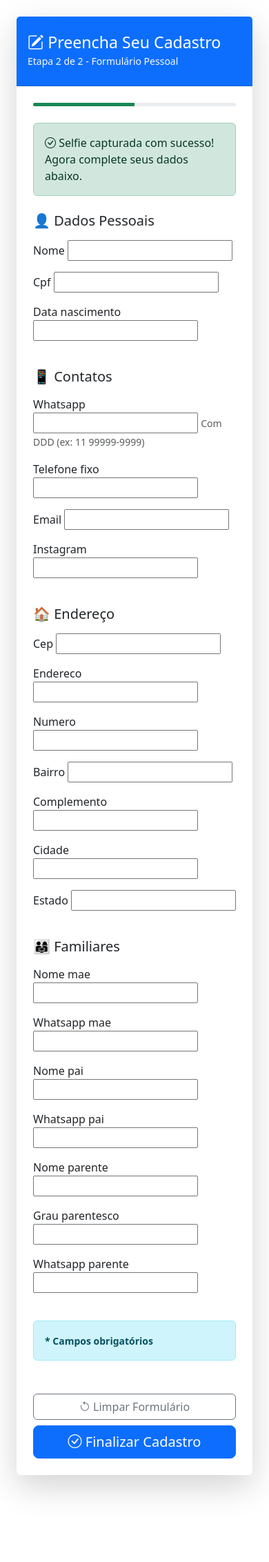
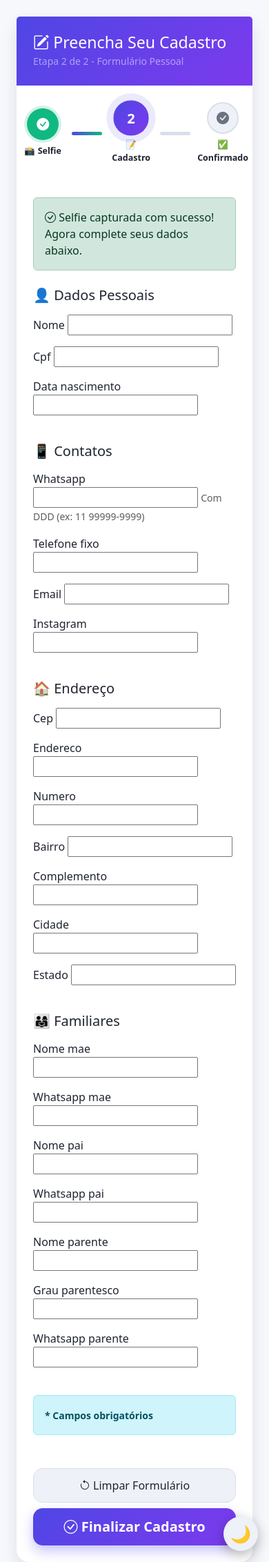
Before and after one commit to tonilopes/photoapp_v2, a Django app: template templates/gestcaptur/formando_cadastro.html in a window 390 px wide. Shown: the whole page at 69% size. Run offline with Django 3.2, Linux system fonts and the light colour scheme; the template is opened without the code that fills it: most values are stand-ins (such as "Sample title", 1, 10 or a date in 2020); form fields are guessed from the names that the template uses; parts of the project's set-up code (start-up, migrations or seed data) failed here and were passed over.

Commit message:
Fase 4 - visual publico (fotoid): design system Photum (tokens, gradiente, cards), stepper animado Selfie->Cadastro->Confirmado, dark mode OPCIONAL (toggle do usuario, persistido, default = sistema), responsividade fina (botoes 48px, anti-zoom iOS), PWA publico (manifest_fotoid + sw_fotoid network-first escopo raiz, cache separada do backoffice); testes atualizados

```diff
--- /dev/null
+++ b/gestcaptur/static/gestcaptur/css/fase4_publico.css
@@ -0,0 +1,272 @@
+/* ==========================================================================
+   FASE 4 — Design System público (flujo de formandos · fotoid.photum.com.br)
+   Selfie → Cadastro → Confirmado
+   Incluído SOLO nas páginas públicas (via extra_head), não toca o backoffice.
+   ========================================================================== */
+
+/* ---------- Design tokens ---------- */
+:root {
+    --photum-bg: #f6f8fc;
+    --photum-surface: #ffffff;
+    --photum-surface-2: #eef1f7;
+    --photum-text: #1f2430;
+    --photum-muted: #6b7280;
+    --photum-border: #d9dfe9;
+    --photum-grad-1: #4f46e5;
+    --photum-grad-2: #7c3aed;
+    --photum-grad-rgb: 79, 70, 229;
+    --photum-ok: #10b981;
+    --photum-warn: #f59e0b;
+    --photum-danger: #ef4444;
+    --photum-shadow: 0 10px 24px rgba(15, 23, 42, .10);
+    --photum-radius: 18px;
+    --photum-input-bg: #ffffff;
+    --photum-input-color: #1f2430;
+    --photum-input-border: #d9dfe9;
+}
+
+html[data-theme="dark"] {
+    --photum-bg: #0f1420;
+    --photum-surface: #151c2c;
+    --photum-surface-2: #1d2840;
+    --photum-text: #e6eaf3;
+    --photum-muted: #9aa4b8;
+    --photum-border: #2a3550;
+    --photum-grad-1: #6366f1;
+    --photum-grad-2: #8b5cf6;
+    --photum-grad-rgb: 99, 102, 241;
+    --photum-shadow: 0 12px 28px rgba(0, 0, 0, .45);
+    --photum-input-bg: #1a2234;
+    --photum-input-color: #e6eaf3;
+    --photum-input-border: #2e3a58;
+}
+
+/* ---------- Base ---------- */
+body {
+    background: var(--photum-bg);
+}
+
+/* ---------- Card público ---------- */
+.f4-card {
+    border: 0;
+    border-radius: var(--photum-radius);
+    background: var(--photum-surface);
+    box-shadow: var(--photum-shadow);
+}
+.f4-card .card-body,
+.f4-card .card-footer {
+    color: var(--photum-text);
+}
+.f4-header {
+    background: linear-gradient(135deg, var(--photum-grad-1), var(--photum-grad-2));
+    color: #fff;
+    border: 0;
+    border-radius: var(--photum-radius) var(--photum-radius) 0 0;
+    padding: 1.4rem 1.5rem;
+}
+.f4-header h2, .f4-header h3 {
+    color: #fff;
+}
+
+/* ---------- Stepper ---------- */
+.f4-stepper-wrap {
+    display: flex;
+    justify-content: center;
+}
+.f4-stepper {
+    display: flex;
+    align-items: center;
+    justify-content: center;
+    gap: 10px;
+}
+.f4-step {
+    display: flex;
+    flex-direction: column;
+    align-items: center;
+    min-width: 64px;
+}
+.f4-dot {
+    width: 46px;
+    height: 46px;
+    border-radius: 50%;
+    background: var(--photum-surface-2);
+    color: var(--photum-muted);
+    border: 2px solid var(--photum-border);
+    font-weight: 700;
+    font-size: 18px;
+    display: flex;
+    align-items: center;
+    justify-content: center;
+    transition: all .35s ease;
+}
+.f4-step.pending .f4-dot {
+    opacity: .75;
+}
+.f4-step.done .f4-dot {
+    background: var(--photum-ok);
+    color: #fff;
+    border-color: transparent;
+    box-shadow: 0 0 0 4px rgba(16, 185, 129, .18);
+}
+.f4-step.active .f4-dot {
+    background: linear-gradient(135deg, var(--photum-grad-1), var(--photum-grad-2));
+    color: #fff;
+    border-color: transparent;
+    box-shadow: 0 0 0 5px rgba(var(--photum-grad-rgb), .22);
+    transform: scale(1.12);
+    animation: f4-pulse 1.8s ease-in-out infinite;
+}
+@keyframes f4-pulse {
+    0%, 100% { box-shadow: 0 0 0 5px rgba(var(--photum-grad-rgb), .22); }
+    50%      { box-shadow: 0 0 0 10px rgba(var(--photum-grad-rgb), .08); }
+}
+.f4-step-label {
+    font-size: 12.5px;
+    font-weight: 600;
+    color: var(--photum-text);
+    margin-top: 7px;
+    max-width: 96px;
+    text-align: center;
+}
+.f4-step.pending .f4-step-label {
+    color: var(--photum-muted);
+}
+.f4-step-connector {
+    flex: 1;
+    min-width: 44px;
+    height: 5px;
+    border-radius: 4px;
+    background: var(--photum-border);
+    transition: background .45s ease;
+}
+.f4-step-connector.filled {
+    background: linear-gradient(90deg, var(--photum-grad-1), var(--photum-ok));
+}
+/* ---------- Botões primários ---------- */
+.f4-btn-primary {
+    background: linear-gradient(135deg, var(--photum-grad-1), var(--photum-grad-2));
+    border: 0;
+    color: #fff;
+    border-radius: 14px;
+    box-shadow: 0 8px 18px rgba(var(--photum-grad-rgb), .32);
+    min-height: 52px;
+    font-weight: 600;
+    padding: .75rem 2rem;
+    transition: transform .15s ease, box-shadow .2s ease;
+}
+.f4-btn-primary:active {
+    transform: scale(.97);
+}
+.f4-btn-secondary {
+    background: var(--photum-surface-2);
+    border: 1px solid var(--photum-border);
+    color: var(--photum-text);
+    border-radius: 14px;
+    min-height: 52px;
+    font-weight: 500;
+    padding: .75rem 1.6rem;
+}
+.f4-btn-secondary:hover {
+    background: var(--photum-border);
+}
+
+/* ---------- Toggle claro/escuro (flotante, decisão do usuário) ---------- */
+.f4-theme-toggle {
+    position: fixed;
+    right: 16px;
+    bottom: 16px;
+    width: 50px;
+    height: 50px;
+    border-radius: 50%;
+    border: 0;
+    background: var(--photum-surface-2);
+    color: var(--photum-text);
+    font-size: 24px;
+    line-height: 1;
+    box-shadow: 0 6px 18px rgba(0, 0, 0, .28);
+    z-index: 2100;
+    transition: transform .2s ease;
+}
+.f4-theme-toggle:active {
+    transform: scale(.9);
+}
+
+/* ---------- Instruções / avisos (compat dark) ---------- */
+html[data-theme="dark"] .instruction-box {
+    background: #261f3a;
+    border-left: 4px solid var(--photum-grad-1);
+}
+html[data-theme="dark"] .instruction-box li,
+html[data-theme="dark"] .instruction-box h5 {
+    color: var(--photum-text);
+}
+html[data-theme="dark"] .alert {
+    background: var(--photum-surface-2);
+    color: var(--photum-text);
+}
+html[data-theme="dark"] .info-box,
+html[data-theme="dark"] .instruction-final,
+html[data-theme="dark"] .card-light {
+    background: var(--photum-surface-2);
+    border-color: var(--photum-border);
+    color: var(--photum-text);
+}
+html[data-theme="dark"] .info-value { color: var(--photum-ok); }
+
+/* ---------- Formulários: responsividade fina + anti-zoom iOS ---------- */
+.form-control, .form-select {
+    font-size: 16px; /* previene auto-zoom iOS */
+    background: var(--photum-input-bg);
+    color: var(--photum-input-color);
+    border-color: var(--photum-input-border);
+    min-height: 46px;
+    border-radius: 10px;
+}
+.form-control:focus, .form-select:focus {
+    border-color: var(--photum-grad-1);
+    box-shadow: 0 0 0 .18rem rgba(var(--photum-grad-rgb), .22);
+}
+.form-label {
+    font-weight: 600;
+    color: var(--photum-text);
+    margin-bottom: 7px;
+}
+@media (max-width: 576px) {
+    .btn, .btn-lg, button.btn { min-height: 48px; }
+}
+
+/* ---------- Modal da cámara (compat dark) ---------- */
+html[data-theme="dark"] .modal-content {
+    background: var(--photum-surface);
+    color: var(--photum-text);
+    border-color: var(--photum-border);
+}
+html[data-theme="dark"] .modal-header {
+    background: linear-gradient(135deg, var(--photum-grad-1), var(--photum-grad-2));
+    color: #fff;
+}
+html[data-theme="dark"] #cameraStatus {
+    background: var(--photum-surface-2);
+    color: var(--photum-text);
+}
+
+/* ---------- PWA: área segura (notch/gesture bar) ---------- */
+@media (display-mode: standalone) {
+    body {
+        padding-top: max(14px, env(safe-area-inset-top));
+        padding-bottom: max(14px, env(safe-area-inset-bottom));
+    }
+}
+
+/* ---------- Micro-animaciones ---------- */
+.f4-card {
+    animation: f4-entrance .45s ease;
+}
+@keyframes f4-entrance {
+    from { opacity: 0; transform: translateY(14px); }
+    to   { opacity: 1; transform: none; }
+}
+@media (prefers-reduced-motion: reduce) {
+    .f4-card { animation: none; }
+    .f4-step.active .f4-dot { animation: none; }
+}
--- /dev/null
+++ b/gestcaptur/static/gestcaptur/js/fase4_publico.js
@@ -0,0 +1,53 @@
+/* ==========================================================================
+   FASE 4 — JS público (flujo de formandos · fotoid)
+   - Tema claro/escuro OPZIONAL: decisão do usuário, persistida em localStorage.
+     Default: preferencia do sistema (prefers-color-scheme).
+   - Registra o Service Worker público (network-first, escopo raíz).
+   ========================================================================== */
+(function () {
+    'use strict';
+
+    var KEY = 'photum_tema';
+
+    function aplicar(tema) {
+        if (tema === 'dark') {
+            document.documentElement.setAttribute('data-theme', 'dark');
+        } else {
+            document.documentElement.removeAttribute('data-theme');
+        }
+    }
+
+    function guardar(tema) {
+        try { localStorage.setItem(KEY, tema); } catch (e) { /* ignore */ }
+    }
+
+    var guardado = null;
+    try { guardado = localStorage.getItem(KEY); } catch (e) { /* ignore */ }
+
+    var oscuro;
+    if (guardado === 'dark') oscuro = true;
+    else if (guardado === 'light') oscuro = false;
+    else {
+        var mq = window.matchMedia ? window.matchMedia('(prefers-color-scheme: dark)') : null;
+        oscuro = mq ? mq.matches : false;
+    }
+    aplicar(oscuro ? 'dark' : 'light');
+
+    var btn = document.getElementById('f4ThemeBtn');
+    if (btn) {
+        btn.textContent = oscuro ? '☀️' : '🌙';
+        btn.setAttribute('aria-label', oscuro ? 'Ativar tema claro' : 'Ativar tema escuro');
+        btn.addEventListener('click', function () {
+            oscuro = !oscuro;
+            aplicar(oscuro ? 'dark' : 'light');
+            guardar(oscuro ? 'dark' : 'light');
+            btn.textContent = oscuro ? '☀️' : '🌙';
+            btn.setAttribute('aria-label', oscuro ? 'Ativar tema claro' : 'Ativar tema escuro');
+        });
+    }
+
+    // Service Worker público (solo en HTTPS, nunca rompe si falla)
+    if ('serviceWorker' in navigator && window.location.protocol === 'https:') {
+        navigator.serviceWorker.register('/sw_fotoid.js').catch(function () { /* ignore */ });
+    }
+})();
--- a/photoapp/urls.py
+++ b/photoapp/urls.py
@@ -13,6 +13,8 @@ urlpatterns = [
     path('', RedirectView.as_view(url='/dashboard/', permanent=False)),  # 🔥 Redireciona a raiz para dashboard
     # Service Worker do painel interno servido na raiz para ter escopo '/' (PWA)
     path('sw.js', TemplateView.as_view(template_name='sw.js', content_type='application/javascript'), name='service_worker'),
+    # Service Worker do fluxo público de formandos (fotoid), também escopo '/'
+    path('sw_fotoid.js', TemplateView.as_view(template_name='sw_fotoid.js', content_type='application/javascript'), name='service_worker_fotoid'),
     path('admin/', admin.site.urls),
     path('', include('gestcaptur.urls')),
 ]
--- /dev/null
+++ b/templates/gestcaptur/fase4_stepper.html
@@ -0,0 +1,22 @@
+{% comment %}
+  Stepper visual do fluxo público de formandos (Fase 4).
+  Uso: {% include 'gestcaptur/fase4_stepper.html' with passo=1 %}  (1=selfie, 2=cadastro, 3=confirmado)
+{% endcomment %}
+<div class="f4-stepper-wrap mb-5" role="group" aria-label="Progresso do cadastro">
+    <div class="f4-stepper" id="f4Stepper">
+        <div class="f4-step {% if passo >= 1 %}done{% endif %} {% if passo == 1 %}active{% endif %}">
+            <div class="f4-dot">{% if passo > 1 %}<i class="bi bi-check-circle-fill" aria-hidden="true"></i>{% else %}1{% endif %}</div>
+            <div class="f4-step-label">📸 Selfie</div>
+        </div>
+        <div class="f4-step-connector {% if passo >= 2 %}filled{% endif %}" aria-hidden="true"></div>
+        <div class="f4-step {% if passo >= 2 %}done{% endif %} {% if passo == 2 %}active{% endif %}">
+            <div class="f4-dot">{% if passo > 2 %}<i class="bi bi-check-circle-fill" aria-hidden="true"></i>{% else %}2{% endif %}</div>
+            <div class="f4-step-label">📝 Cadastro</div>
+        </div>
+        <div class="f4-step-connector {% if passo >= 3 %}filled{% endif %}" aria-hidden="true"></div>
+        <div class="f4-step {% if passo >= 3 %}done{% endif %} {% if passo == 3 %}active{% endif %}">
+            <div class="f4-dot"><i class="bi bi-check-circle-fill" aria-hidden="true"></i></div>
+            <div class="f4-step-label">✅ Confirmado</div>
+        </div>
+    </div>
+</div>
--- a/templates/gestcaptur/formando_cadastro.html
+++ b/templates/gestcaptur/formando_cadastro.html
@@ -2,25 +2,33 @@
 {% load static %}
 
 {% block title %}Formulário de Cadastro - Formandos{% endblock %}
+
+{% block extra_head %}
+<link rel="stylesheet" href="{% static 'gestcaptur/css/fase4_publico.css' %}">
+<link rel="manifest" href="{% static 'gestcaptur/manifest_fotoid.json' %}">
+<meta name="theme-color" content="#4f46e5">
+<meta name="mobile-web-app-capable" content="yes">
+<meta name="apple-mobile-web-app-capable" content="yes">
+<meta name="apple-mobile-web-app-title" content="Photum Cadastro">
+<script src="{% static 'gestcaptur/js/fase4_publico.js' %}" defer></script>
+{% endblock %}
 
 {% block content %}
 <div class="container mt-4">
     <div class="row justify-content-center">
         <div class="col-lg-8">
             <!-- Card do Formulário -->
-            <div class="card shadow-lg border-0">
-                <div class="card-header bg-primary text-white py-4">
+            <div class="card f4-card">
+                <div class="card-header f4-header py-4">
                     <h3 class="mb-0">
                         <i class="bi bi-pencil-square"></i> Preencha Seu Cadastro
                     </h3>
-                    <small class="text-light">Etapa 2 de 2 - Formulário Pessoal</small>
+                    <small class="text-white-50">Etapa 2 de 2 - Formulário Pessoal</small>
                 </div>
 
                 <div class="card-body p-4">
-                    <!-- Barra de Progresso -->
-                    <div class="progress mb-4" style="height: 5px;">
-                        <div class="progress-bar bg-success" role="progressbar" style="width: 50%" aria-valuenow="50" aria-valuemin="0" aria-valuemax="100"></div>
-                    </div>
+                    <!-- Stepper visual -->
+                    {% include 'gestcaptur/fase4_stepper.html' with passo=2 %}
 
                     <!-- Mensagem de Sucesso da Selfie -->
                     <div class="alert alert-success mb-4">
@@ -190,10 +198,10 @@
 
                         <!-- Botões -->
                         <div class="d-grid gap-2 d-sm-flex justify-content-sm-end mt-5">
-                            <button type="reset" class="btn btn-outline-secondary">
+                            <button type="reset" class="btn f4-btn-secondary">
                                 <i class="bi bi-arrow-counterclockwise"></i> Limpar Formulário
                             </button>
-                            <button type="submit" class="btn btn-primary btn-lg">
+                            <button type="submit" class="btn f4-btn-primary btn-lg">
                                 <i class="bi bi-check-circle"></i> Finalizar Cadastro
                             </button>
                         </div>
@@ -203,6 +211,9 @@
         </div>
     </div>
 </div>
+
+                    <!-- Toggle tema claro/escuro (opcional, escolha do usuário) -->
+                    <button type="button" id="f4ThemeBtn" class="f4-theme-toggle" aria-label="Alternar tema claro/escuro">🌙</button>
 
 <style>
 .form-control, .form-select {
```
Also changed, not shown: gestcaptur/static/gestcaptur/manifest_fotoid.json (added, +24 -0 lines), gestcaptur/tests.py (+8 -0 lines), templates/gestcaptur/formando_cadastro_sucesso.html (+18 -3 lines), templates/gestcaptur/formando_selfie_cadastro.html (+19 -19 lines), templates/sw_fotoid.js (added, +70 -0 lines).
